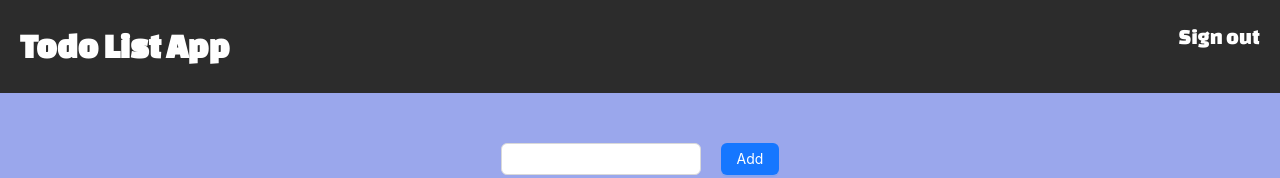
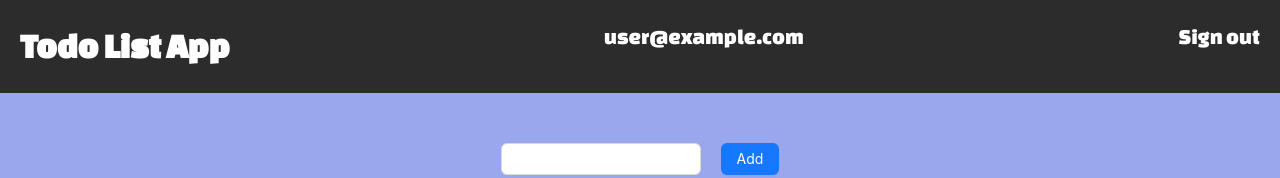
Before and after one commit to Shamil1001/todo-app, a React (Vite) app: page /todo in a window 1280 px wide. Shown: the top 178 px of the page. Built offline with nearby package versions, Linux system fonts and the light colour scheme; no server answers; the database is empty; sample sign-in values are in the browser's storage.

Commit message:
username added in header, delete confirm fixed

```diff
--- a/src/components/secondPageNav.tsx
+++ b/src/components/secondPageNav.tsx
@@ -3,14 +3,19 @@ import "./navbar.css";
 
 interface NavbarProps {
   handleSignOut: () => void;
+  userEmail: string;
 }
 
-export default function SecondPageNavbar({ handleSignOut }: NavbarProps) {
+export default function SecondPageNavbar({
+  handleSignOut,
+  userEmail,
+}: NavbarProps) {
   return (
     <>
       <div className="nav_title">
         {/* <Link to="/" style={{ textDecoration: "none" }}> */}
         <p className="todo_title">Todo List App</p>
+        <p className="sign_out">{userEmail}</p>
         <p onClick={handleSignOut} className="sign_out">
           Sign out
         </p>
--- a/src/pages/login.tsx
+++ b/src/pages/login.tsx
@@ -24,7 +24,7 @@ export default function Login() {
   const passwordRef = useRef();
 
   const onFinish = (values: any) => {
-    console.log("Success:", values);
+    // console.log("Success:", values);
   };
 
   const onFinishFailed = (errorInfo: any) => {
@@ -47,7 +47,7 @@ export default function Login() {
       signInWithEmailAndPassword(auth, email, password)
         .then(() => {
           navigate("/todo");
-          console.log("successssssssss");
+          // console.log("successssssssss");
         })
         .catch((error) => {
           setError("Email or password error");
--- a/src/pages/todo.tsx
+++ b/src/pages/todo.tsx
@@ -24,10 +24,15 @@ export default function Todo() {
   const [isEdit, setIsEdit] = useState<boolean>(false);
   const [tempUid, setTempUid] = useState<string>("");
   const [todoNum, setTodoNum] = useState<number>(0);
+  const [deleteConfirm, setDeleteConfirm] = useState<string>();
+  const [deleteTodo, setDeleteTodo] = useState<boolean>(false);
   const [filteredTodos, setFilteredTodos] = useState([]);
+  const [userEmail, setUserEmail] = useState("");
 
   useEffect(() => {
     auth.onAuthStateChanged((user) => {
+      // console.log(auth.currentUser?.email);
+      setUserEmail(auth.currentUser?.email);
       if (user) {
         onValue(ref(db, `/${auth.currentUser?.uid}`), (snapshot) => {
           setTodos([]);
@@ -69,7 +74,12 @@ export default function Todo() {
   };
 
   const handleDelete = (uid: any) => {
-    remove(ref(db, `/${auth.currentUser?.uid}/${uid}`));
+    setDeleteConfirm(uid);
+    setDeleteTodo(!deleteTodo);
+
+    if (deleteTodo == true) {
+      remove(ref(db, `/${auth.currentUser?.uid}/${uid}`));
+    }
   };
 
   const handleUpdate = (todo: any) => {
@@ -92,13 +102,13 @@ export default function Todo() {
   };
 
   const onCheck = (todo: any) => {
-    console.log(todo);
+    // console.log(todo);
   };
 
   return (
     <>
       <div className="todo_list_page">
-        <SecondPageNavbar handleSignOut={handleSignOut} />
+        <SecondPageNavbar userEmail={userEmail} handleSignOut={handleSignOut} />
         <div className="todo_container">
           <div className="todo_input">
             <Input
@@ -138,8 +148,11 @@ export default function Todo() {
                         type="primary"
                         onClick={() => handleDelete(todo.uid)}
                       >
-                        <MdOutlineDeleteOutline className="delete_icon" />
-                        {/* <span>Delete</span> */}
+                        {deleteConfirm == todo.uid ? (
+                          "confirm"
+                        ) : (
+                          <MdOutlineDeleteOutline className="delete_icon" />
+                        )}
                       </Button>
                       <Button
                         type="ghost"
```
